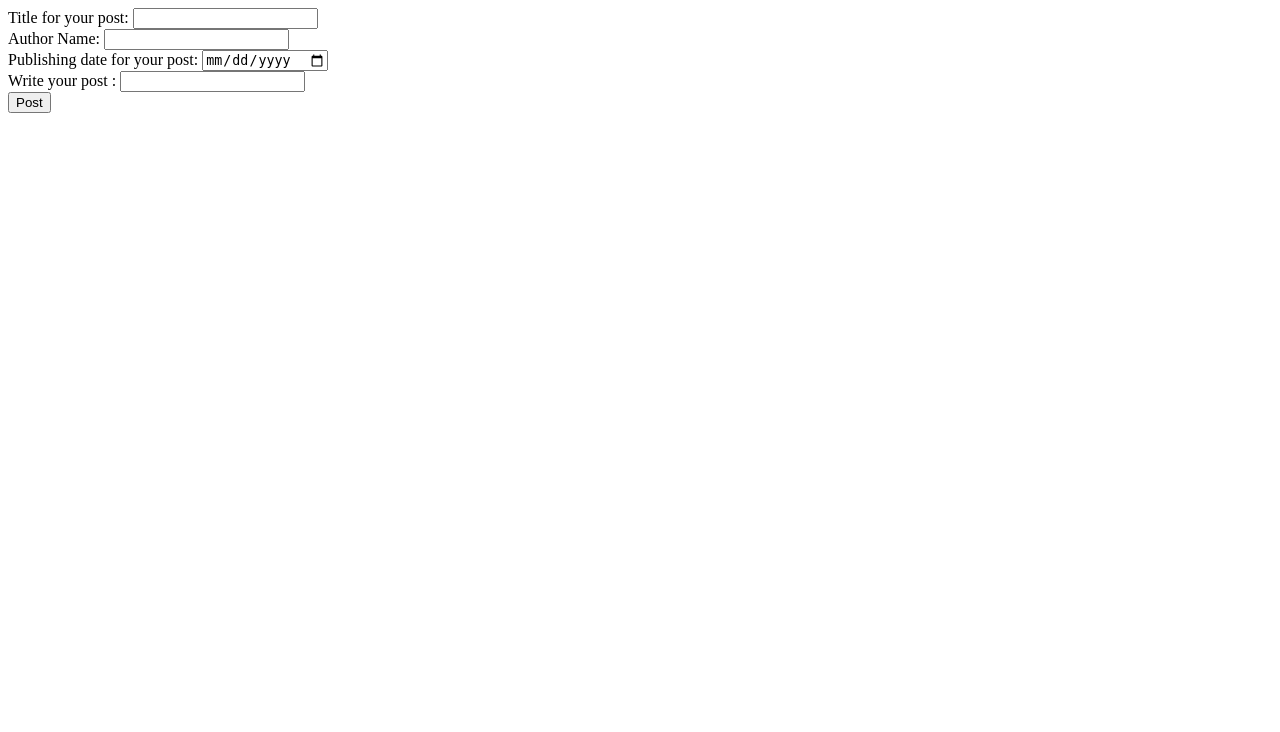
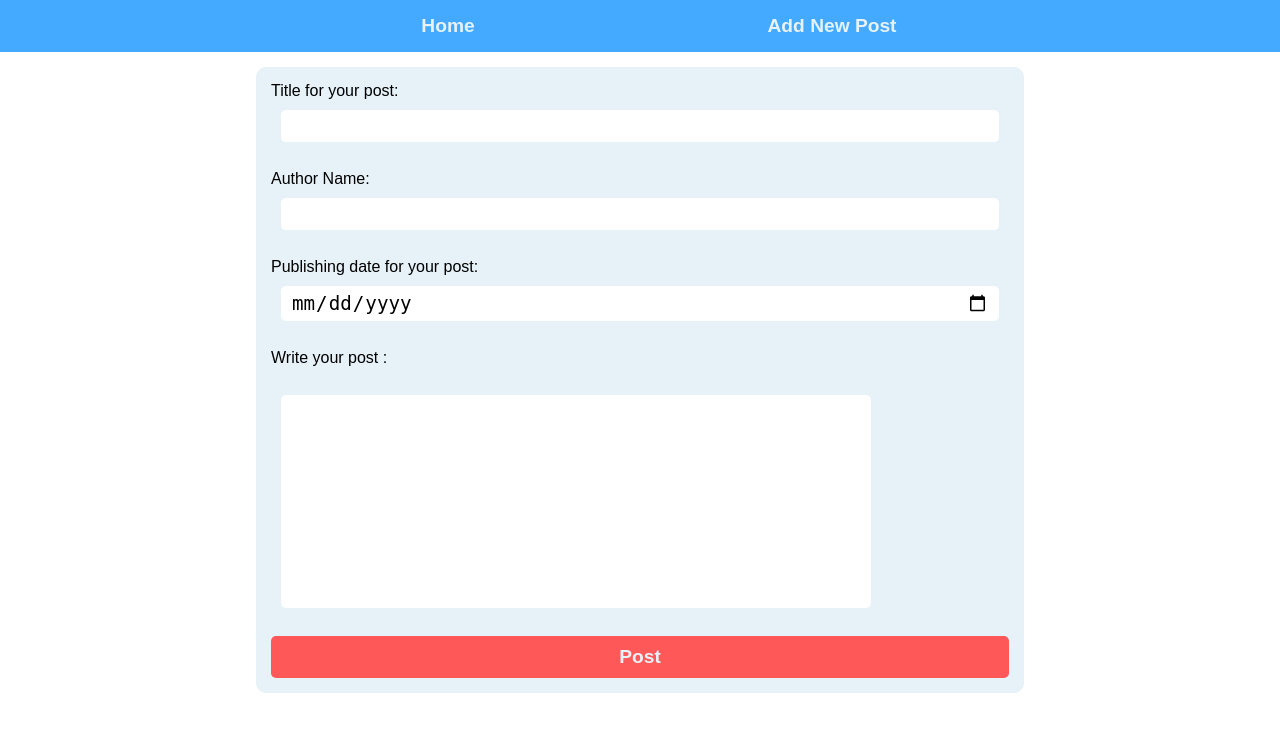
Before and after one commit to sherlock6147/django-blog, a Django app: page /blog/create/ in a window 1280 px wide. Shown: the top 732 px of the page. Run offline with Django 3.2, Linux system fonts and the light colour scheme.

Commit message:
finished css for create.html

```diff
--- /dev/null
+++ b/blogWebsite/blog/static/blog/create.css
@@ -0,0 +1,47 @@
+*{
+    padding: 0;
+    margin: 0;
+    box-sizing: border-box;
+}
+main{
+    padding: 15px 20vw;
+}
+form{
+    background-color: rgb(231, 242, 248);
+    padding: 15px;
+    border-radius: 10px;
+    display: flex;
+    flex-direction: column;
+    justify-content: center;
+    /* align-items: center; */
+}
+input{
+    flex: 1;
+    border:none;
+    font-size: 1.2rem;
+    padding: 5px 10px;
+    margin: 10px;
+    border-radius: 5px;
+}
+label{
+    font-family: sans-serif;
+}
+#btn-holder{
+    width: 100%;
+    display: flex;
+    justify-content: center;
+}
+#submit-btn{
+    margin: auto;
+    background-color: rgb(255, 88, 88);
+    color: rgb(231, 242, 248);
+    font-weight: 600;
+    padding: 10px 30px;
+}
+/* #content-label{
+    width: 100%;
+} */
+#content{
+    min-height: 20ch;
+    width: 80%;
+}
--- a/blogWebsite/blog/templates/blog/create.html
+++ b/blogWebsite/blog/templates/blog/create.html
@@ -1,3 +1,5 @@
+{% load static %}
+
 <!DOCTYPE html>
 <html lang="en">
 <head>
@@ -5,8 +7,17 @@
     <meta http-equiv="X-UA-Compatible" content="IE=edge">
     <meta name="viewport" content="width=device-width, initial-scale=1.0">
     <title>Add a New Post</title>
+    <link rel="stylesheet" type="text/css" href="{% static 'blog/create.css' %}">
 </head>
+<nav>
+    <link rel="stylesheet" href="{% static 'blog/header.css' %}">
+    <ul>
+        <li><a href="{% url 'blog:index' %}">Home</a></li>
+        <li><a href="{% url 'blog:create' %}">Add New Post</a></li>
+    </ul>
+</nav>
 <body>
+    <main>
         <form action=""  enctype=“multipart/from-data” method="post">
             {% csrf_token %}
             <label for="title">Title for your post: </label>
@@ -18,10 +29,13 @@
             <label for="title">Publishing date for your post: </label>
             <input type="date" name="pub_date" id="publishing_date">
             <br>
-        <label for="content">Write your post :</label>
+            <label for="content" id="content-label">Write your post :</label><br>
             <input type="text" name="post_text" id="content">
             <br>
-        <input type="submit" value="Post">
+            <div id="btn-holder">
+                <input type="submit" value="Post" id="submit-btn">
+            </div>
         </form>
+    </main>
 </body>
 </html>
```
Lines whose indentation alone changed are shown as unchanged.
